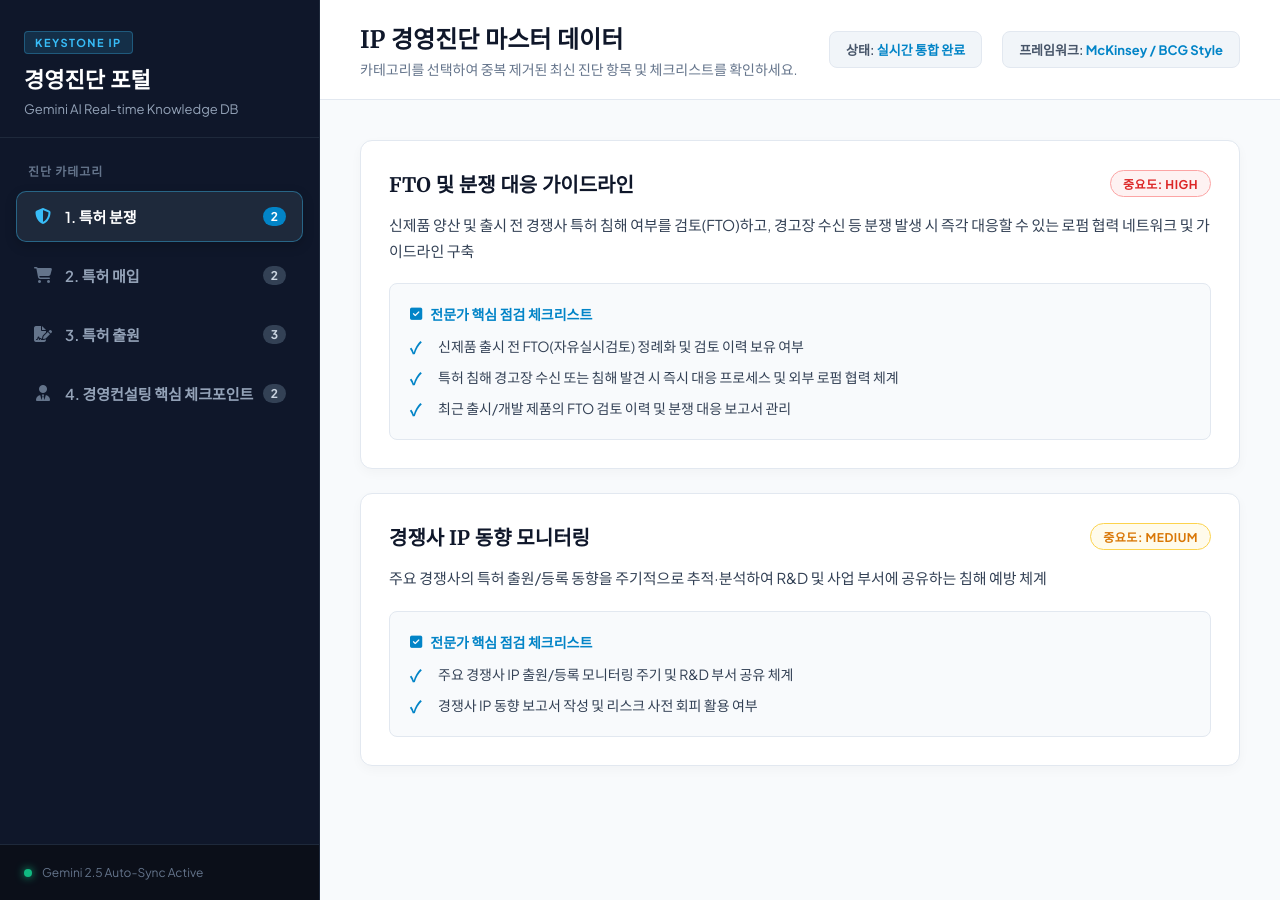
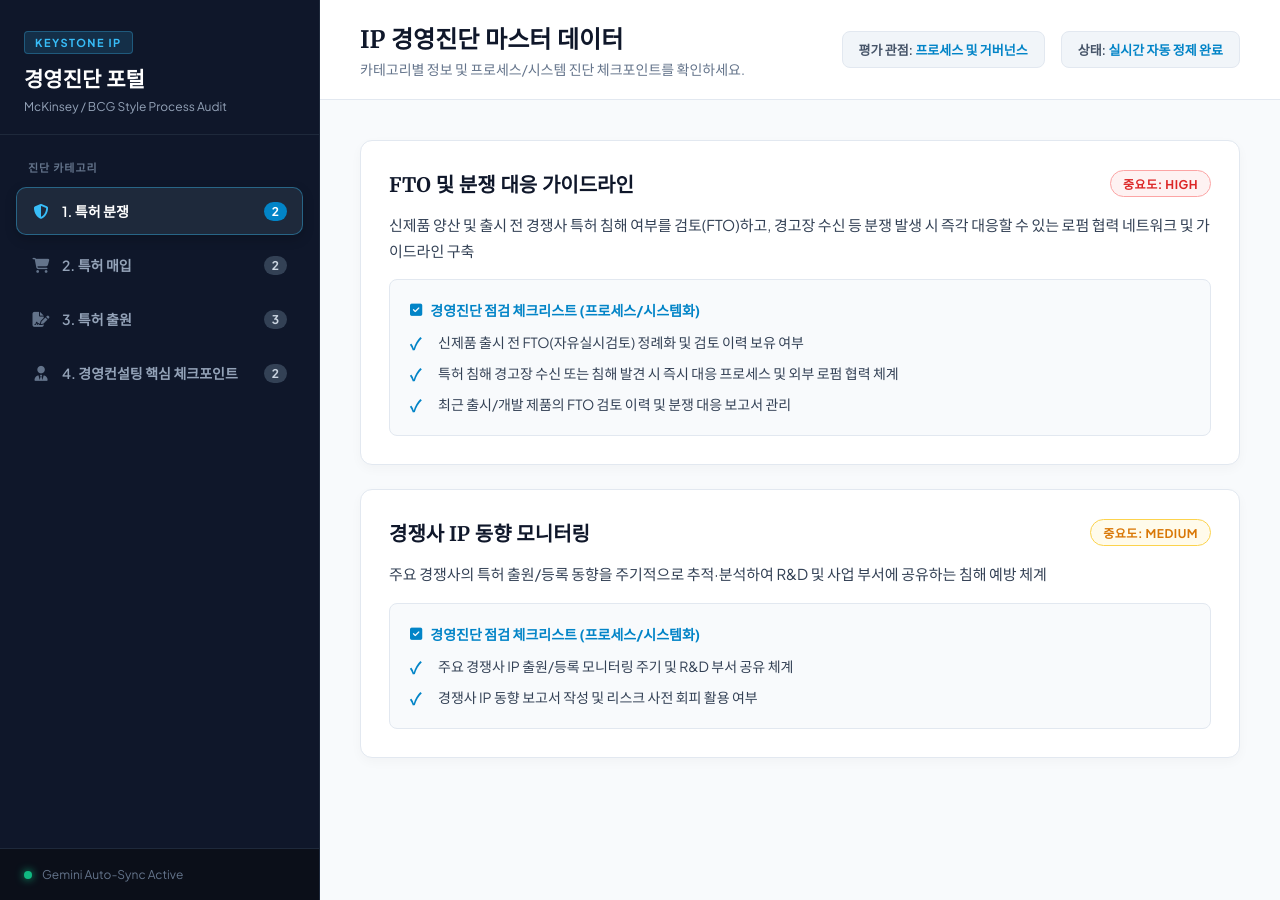
Before and after one commit to dmstkd7/Keystone, a Jekyll site: the page built from index.html, in a window 1280 px wide. Built offline with Jekyll 4.4.1, drawn with Linux system fonts in a browser that asks for light colours.

Commit message:
Update index.html

```diff
--- a/index.html
+++ b/index.html
@@ -18,25 +18,25 @@
         .sidebar { width: 320px; background-color: #0f172a; color: #ffffff; display: flex; flex-direction: column; border-right: 1px solid #1e293b; flex-shrink: 0; z-index: 10; }
         .sidebar-header { padding: 30px 24px 20px 24px; border-bottom: 1px solid #1e293b; }
         .brand-badge { display: inline-block; background: rgba(56, 189, 248, 0.15); color: #38bdf8; font-size: 11px; font-weight: 700; letter-spacing: 1.5px; padding: 4px 10px; border-radius: 4px; border: 1px solid rgba(56, 189, 248, 0.3); margin-bottom: 12px; }
-        .sidebar-header h1 { font-family: 'Merriweather', serif; font-size: 22px; font-weight: 700; color: #ffffff; line-height: 1.3; }
-        .sidebar-header p { font-size: 13px; color: #94a3b8; margin-top: 6px; }
+        .sidebar-header h1 { font-family: 'Merriweather', serif; font-size: 21px; font-weight: 700; color: #ffffff; line-height: 1.3; }
+        .sidebar-header p { font-size: 12px; color: #94a3b8; margin-top: 6px; }
         .sidebar-nav { flex: 1; padding: 24px 16px; overflow-y: auto; }
-        .nav-section-label { font-size: 12px; font-weight: 700; color: #64748b; letter-spacing: 1px; padding: 0 12px 12px 12px; text-transform: uppercase; }
-        .nav-item { display: flex; align-items: center; justify-content: space-between; padding: 14px 16px; border-radius: 10px; color: #94a3b8; text-decoration: none; font-size: 15px; font-weight: 600; cursor: pointer; transition: all 0.2s ease; margin-bottom: 8px; border: 1px solid transparent; }
+        .nav-section-label { font-size: 11px; font-weight: 700; color: #64748b; letter-spacing: 1px; padding: 0 12px 12px 12px; text-transform: uppercase; }
+        .nav-item { display: flex; align-items: center; justify-content: space-between; padding: 13px 15px; border-radius: 10px; color: #94a3b8; text-decoration: none; font-size: 14px; font-weight: 600; cursor: pointer; transition: all 0.2s ease; margin-bottom: 6px; border: 1px solid transparent; }
         .nav-item:hover { background-color: #1e293b; color: #ffffff; }
         .nav-item.active { background-color: #1e293b; color: #ffffff; border-color: rgba(56, 189, 248, 0.4); box-shadow: 0 4px 12px rgba(0, 0, 0, 0.2); }
         .nav-item-left { display: flex; align-items: center; gap: 12px; }
         .nav-item.active .nav-icon { color: #38bdf8; }
-        .nav-icon { font-size: 16px; color: #64748b; width: 20px; text-align: center; }
+        .nav-icon { font-size: 15px; color: #64748b; width: 18px; text-align: center; }
         .count-badge { background-color: #334155; color: #cbd5e1; font-size: 12px; font-weight: 700; padding: 2px 8px; border-radius: 10px; }
         .nav-item.active .count-badge { background-color: #0284c7; color: #ffffff; }
-        .sidebar-footer { padding: 20px 24px; border-top: 1px solid #1e293b; background-color: #0b0f19; font-size: 12px; color: #64748b; display: flex; align-items: center; gap: 10px; }
+        .sidebar-footer { padding: 18px 24px; border-top: 1px solid #1e293b; background-color: #0b0f19; font-size: 12px; color: #64748b; display: flex; align-items: center; gap: 10px; }
         .status-dot { width: 8px; height: 8px; background-color: #10b981; border-radius: 50%; box-shadow: 0 0 8px #10b981; }
         .main-content { flex: 1; display: flex; flex-direction: column; height: 100vh; overflow: hidden; background-color: #f8fafc; }
         .main-header { background-color: #ffffff; border-bottom: 1px solid #e2e8f0; padding: 20px 40px; display: flex; align-items: center; justify-content: space-between; flex-shrink: 0; }
         .header-title-area h2 { font-family: 'Merriweather', serif; font-size: 24px; color: #0f172a; font-weight: 700; }
         .header-title-area p { font-size: 14px; color: #64748b; margin-top: 4px; }
-        .header-metrics { display: flex; gap: 20px; }
+        .header-metrics { display: flex; gap: 16px; }
         .metric-pill { background-color: #f1f5f9; border: 1px solid #e2e8f0; padding: 8px 16px; border-radius: 8px; font-size: 13px; color: #475569; font-weight: 600; }
         .metric-pill strong { color: #0284c7; }
         .content-scrollable { flex: 1; padding: 40px; overflow-y: auto; }
@@ -44,7 +44,7 @@
         .tab-pane.active { display: block; }
         @keyframes fadeIn { from { opacity: 0; transform: translateY(6px); } to { opacity: 1; transform: translateY(0); } }
         .cards-container { display: grid; gap: 24px; }
-        .item-card { background-color: #ffffff; border: 1px solid #e2e8f0; border-radius: 12px; padding: 28px; box-shadow: 0 4px 12px rgba(0, 0, 0, 0.03); transition: border-color 0.2s ease, box-shadow 0.2s ease; }
+        .item-card { background-color: #ffffff; border: 1px solid #e2e8f0; border-radius: 12px; padding: 28px; box-shadow: 0 4px 12px rgba(0, 0, 0, 0.03); transition: border-color 0.2s ease; }
         .item-card:hover { border-color: #cbd5e1; box-shadow: 0 8px 20px rgba(0, 0, 0, 0.06); }
         .card-top { display: flex; align-items: center; justify-content: space-between; margin-bottom: 14px; }
         .card-title { font-family: 'Merriweather', serif; font-size: 20px; font-weight: 700; color: #0f172a; }
@@ -52,7 +52,7 @@
         .priority-high { background-color: #fef2f2; color: #dc2626; border: 1px solid #fca5a5; }
         .priority-medium { background-color: #fffbeb; color: #d97706; border: 1px solid #fcd34d; }
         .priority-low { background-color: #f0fdf4; color: #16a34a; border: 1px solid #86efac; }
-        .card-description { font-size: 15px; line-height: 1.7; color: #334155; margin-bottom: 20px; white-space: pre-line; }
+        .card-description { font-size: 15px; line-height: 1.7; color: #334155; margin-bottom: 16px; white-space: pre-line; }
         .checklist-box { background-color: #f8fafc; border: 1px solid #e2e8f0; border-radius: 8px; padding: 20px; }
         .checklist-title { font-size: 14px; font-weight: 700; color: #0284c7; margin-bottom: 12px; display: flex; align-items: center; gap: 8px; }
         .checklist-items { list-style: none; display: grid; gap: 10px; }
@@ -66,12 +66,11 @@
 
 <div class="portal-wrapper">
 
-    <!-- 1. LEFT SIDEBAR NAVIGATION -->
     <aside class="sidebar">
         <div class="sidebar-header">
             <span class="brand-badge">KEYSTONE IP</span>
             <h1>경영진단 포털</h1>
-            <p>Gemini AI Real-time Knowledge DB</p>
+            <p>McKinsey / BCG Style Process Audit</p>
         </div>
 
         <nav class="sidebar-nav">
@@ -101,7 +100,11 @@
                     <span class="count-badge">0</span>
                 </div>
                 <div class="nav-item" onclick="switchCategory(3)">
-                    <div class="nav-item-left"><i class="fa-solid fa-user-tie nav-icon"></i><span>4. 경영컨설팅 체크포인트</span></div>
+                    <div class="nav-item-left"><i class="fa-solid fa-circle-info nav-icon"></i><span>4. 특허 관련 정보</span></div>
+                    <span class="count-badge">0</span>
+                </div>
+                <div class="nav-item" onclick="switchCategory(4)">
+                    <div class="nav-item-left"><i class="fa-solid fa-user-tie nav-icon"></i><span>5. 경영컨설팅 핵심 체크포인트</span></div>
                     <span class="count-badge">0</span>
                 </div>
             {% endif %}
@@ -109,20 +112,19 @@
 
         <div class="sidebar-footer">
             <div class="status-dot"></div>
-            <span>Gemini 2.5 Auto-Sync Active</span>
+            <span>Gemini Auto-Sync Active</span>
         </div>
     </aside>
 
-    <!-- 2. RIGHT MAIN CONTENT AREA -->
     <main class="main-content">
         <header class="main-header">
             <div class="header-title-area">
                 <h2 id="current-category-title">IP 경영진단 마스터 데이터</h2>
-                <p>카테고리를 선택하여 중복 제거된 최신 진단 항목 및 체크리스트를 확인하세요.</p>
+                <p>카테고리별 정보 및 프로세스/시스템 진단 체크포인트를 확인하세요.</p>
             </div>
             <div class="header-metrics">
-                <div class="metric-pill">상태: <strong>실시간 통합 완료</strong></div>
-                <div class="metric-pill">프레임워크: <strong>McKinsey / BCG Style</strong></div>
+                <div class="metric-pill">평가 관점: <strong>프로세스 및 거버넌스</strong></div>
+                <div class="metric-pill">상태: <strong>실시간 자동 정제 완료</strong></div>
             </div>
         </header>
 
@@ -147,7 +149,7 @@
                                             <div class="checklist-box">
                                                 <div class="checklist-title">
                                                     <i class="fa-solid fa-square-check"></i>
-                                                    <span>전문가 핵심 점검 체크리스트</span>
+                                                    <span>경영진단 점검 체크리스트 (프로세스/시스템화)</span>
                                                 </div>
                                                 <ul class="checklist-items">
                                                     {% for chk in item.checklists %}
@@ -162,8 +164,8 @@
                         {% else %}
                             <div class="empty-state">
                                 <i class="fa-solid fa-folder-open"></i>
-                                <h3>해당 카테고리에 등록된 진단 항목이 없습니다.</h3>
-                                <p>GitHub Issue를 통해 데이터를 제출하면 Gemini가 자동으로 분석하여 추가합니다.</p>
+                                <h3>해당 카테고리에 수집된 데이터가 없습니다.</h3>
+                                <p>GitHub Issue로 새 자료를 입력하면 자동으로 정제되어 수집됩니다.</p>
                             </div>
                         {% endif %}
                     </div>
@@ -172,7 +174,6 @@
                 <div class="empty-state">
                     <i class="fa-solid fa-database"></i>
                     <h3>아직 수집된 경영진단 지식이 없습니다.</h3>
-                    <p>GitHub Issue 생성을 통해 경영진단 자료를 입력해 보세요!</p>
                 </div>
             {% endif %}
         </div>
```
